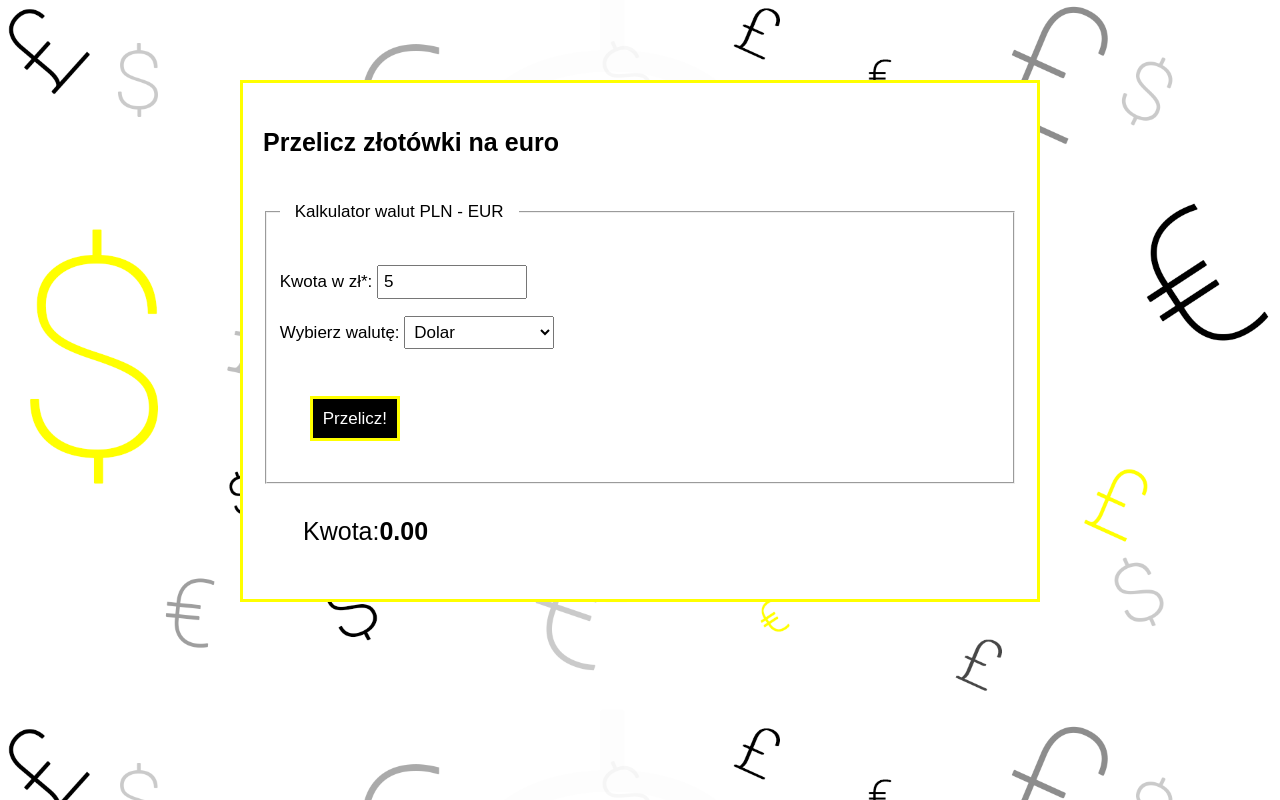
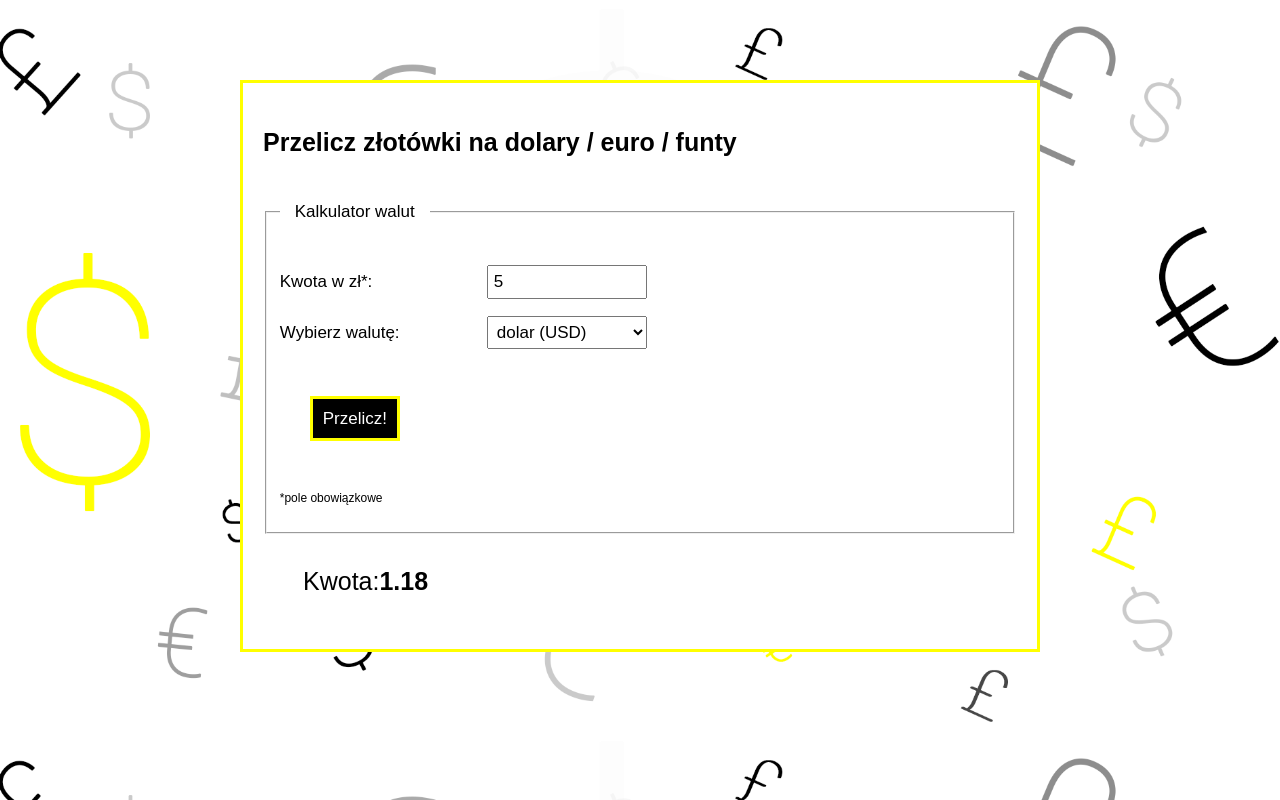
Before and after one commit to HaniaNassalska/currency_converter, a plain HTML site: page index.html in a window 1280 px wide. Both pictures are taken after typing "5" into the empty fields and a click on the button "Przelicz!". Drawn offline with nearby package versions, Linux system fonts and the light colour scheme; a web font is replaced by a local one.

Commit message:
currency celection added

```diff
--- a/css/body.css
+++ b/css/body.css
@@ -1,6 +1,6 @@
 .body {
     background-image: url("../images/backgroundImage.png");
-
+    font-family: "Red Hat Mono", sans-serif;
     background-position: center;
     background-size: cover;
     margin: 80px;
--- a/css/form.css
+++ b/css/form.css
@@ -3,10 +3,19 @@
 }
 
 .form__labelText {
-    width: 150px;
+    width: 100%;
+
+    max-width: 200px;
     display: inline-block;
-    margin-right: 5px;
+    margin-right: 7px;
+
+}
+
+.form__field {
     padding: 5px;
+    width: 100%;
+    max-width: 160px;
+
 }
 
 .form__button {
@@ -17,3 +26,13 @@
     font-weight: 500;
     border: solid yellow;
 }
+
+.form__button:hover {
+    background-color: yellow;
+    color: black;
+    border: solid black;
+}
+
+.form__requaierdInfo {
+    font-size: 12px;
+}
--- a/css/style.css
+++ b/css/style.css
@@ -5,8 +5,3 @@ html {
 *, ::after, ::before {
     box-sizing: inherit;
 }
-
-.body {
-    background-color: white;
-    font-family: "Red Hat Mono", sans-serif;
-}
--- a/index.html
+++ b/index.html
@@ -33,28 +33,29 @@
 <body class="body">
     <div class="container">
         <header>
-            <h1 class="header">Przelicz złotówki na euro</h1>
+            <h1 class="header">Przelicz złotówki na dolary / euro / funty</h1>
         </header>
         <form class="js-form">
             <fieldset>
-                <legend class="form__legend">Kalkulator walut PLN - EUR</legend>
-                <p><label>Kwota w zł*: <input class="form__labelText js-form__plnAmount" type="number" name="PLN"
-                            autofocus min="0" step="any" required></label></p>
-                <p>
-                    <label>Wybierz walutę:
-                        <select class="form__labelText js-currencyOption">
-                            <option value="USD">Dolar</option>
-                            <option value="EUR">Euro</option>
-                            <option value="GBP">Funt</option>
-                        </select>
-                    </label>
+                <legend class="form__legend">Kalkulator walut</legend>
+                <p><label><span class="form__labelText">Kwota w zł*:</span><input class="form__field js-plnAmount"
+                            type="number" name="PLN" autofocus min="0" step="any" required></label></p>
+                    <p><label><span class="form__labelText">Wybierz walutę:</span><select class="form__field js-currency"
+                                name="currency"></label></p></p>
+                                <option value="USD">dolar (USD)</option>
+                                <option value="EUR">euro (EUR)</option>
+                                <option value="GBP">funt (GBP)</option>
+                            </select>
+                            <p>
+                                <button class="form__button">Przelicz!</button>
+
                 </p>
 
-                <button class="form__button">Przelicz!</button>
+                <p class="form__requaierdInfo">*pole obowiązkowe</p>
 
             </fieldset>
         </form>
-        <p class="container__paragraphResult">Kwota:<strong class="js-form__amountResult">0.00</strong></p>
+        <p class="container__paragraphResult">Kwota:<strong class="js-amountResult">0.00</strong></p>
 
     </div>
 
--- a/js/script.js
+++ b/js/script.js
@@ -1,30 +1,33 @@
-let amountElement = document.querySelector(".js-form__plnAmount");
-let resultElement = document.querySelector(".js-form__amountResult");
+const eurRate = 4.68;
+const usdRate = 4.22;
+const gbpRate = 5.55;
+let amountElement = document.querySelector(".js-plnAmount");
 let formElement = document.querySelector(".js-form");
-let currencyElement = document.querySelector("js-currencyOption");
+let currencyElement = document.querySelector(".js-currency");
+let resultElement = document.querySelector(".js-amountResult");
 
 
 
 formElement.addEventListener("submit", (event) => {
     event.preventDefault();
-    let eurRate = 4.68;
-    let usdRate = 4.22;
-    let gbpRate = 5.55;
 
     let plnAmount = +amountElement.value;
     let currency = currencyElement.value;
+
     let result;
+
     switch (currency) {
         case "USD":
             result = plnAmount / usdRate;
             break;
+
         case "EUR":
             result = plnAmount / eurRate;
             break;
+
         case "GBP":
             result = plnAmount / gbpRate;
             break;
     }
-    console.log = result.toFixed(2);
-
+   resultElement.innerText = result.toFixed(2)
 });
```
